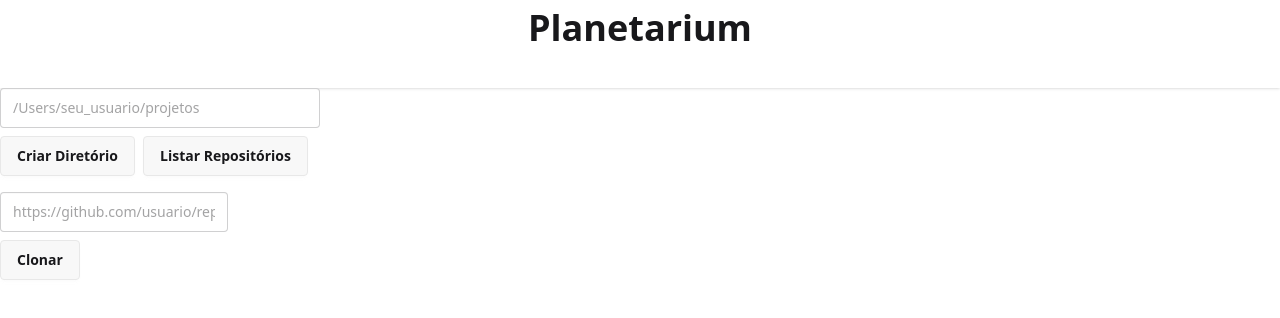
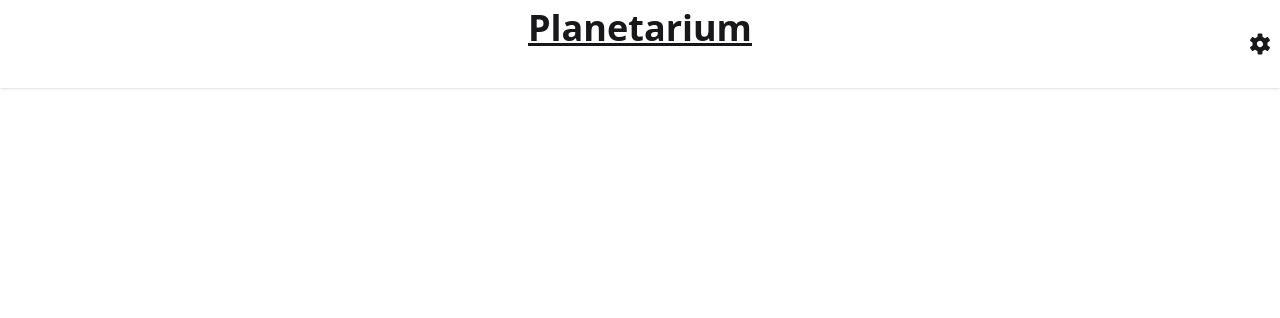
Before and after one commit to lucasvst/git-planetarium, a React (Vite) app: page / in a window 1280 px wide. Shown: the top 318 px of the page. Built offline with nearby package versions, Linux system fonts and the light colour scheme.

Commit message:
feat: add SettingsPage component and integrate heroicons; update GitManager API functions

```diff
--- a/package.json
+++ b/package.json
@@ -10,6 +10,7 @@
     "tauri": "tauri"
   },
   "dependencies": {
+    "@heroicons/react": "^2.2.0",
     "@tailwindcss/vite": "^4.1.13",
     "@tauri-apps/api": "^2",
     "@tauri-apps/plugin-opener": "^2",
--- a/src/App.tsx
+++ b/src/App.tsx
@@ -1,8 +1,9 @@
 import { Route, Routes } from "react-router"
 
+import Full from "./layouts/full"
 import Dashboard from "./modules/dashboard/page"
 import RepositoryPage from "./modules/repository/page"
-import Full from "./layouts/full";
+import SettingsPage from "./modules/settings/page"
 
 function App () {
   return (
@@ -10,6 +11,7 @@ function App () {
       <Route element={<Full />}>
         <Route index element={<Dashboard />} />
         <Route path="/repositories/:name" element={<RepositoryPage />} />
+        <Route path="/settings" element={<SettingsPage />} />
       </Route>
     </Routes>
   );
--- a/src/layouts/full/index.tsx
+++ b/src/layouts/full/index.tsx
@@ -1,4 +1,5 @@
-import { Outlet } from "react-router";
+import { Cog6ToothIcon } from "@heroicons/react/16/solid";
+import { NavLink, Outlet } from "react-router";
 
 export default function () {
     return (
@@ -6,9 +7,17 @@ export default function () {
             <div className="navbar bg-base-100 shadow-sm">
                 <div className="navbar-start" />
                 <div className="navbar-center">
-                    <h1>Planetarium</h1>
+                    <NavLink to="/">
+                        <h1>Planetarium</h1>
+                    </NavLink>
                 </div>
-                <div className="navbar-end" />
+                <div className="navbar-end">
+                    {/* <button className="btn btn-ghost btn-circle"> */}
+                    <NavLink to="/settings">
+                        <Cog6ToothIcon className="size-6" />
+                    </NavLink>
+                    {/* </button> */}
+                </div>
             </div>
             <Outlet />
         </div>
--- a/src/modules/dashboard/page.tsx
+++ b/src/modules/dashboard/page.tsx
@@ -2,67 +2,31 @@ import React, { useState, useEffect } from 'react';
 import { useNavigate } from 'react-router';
 
 import {
-  Setup,
   ListRepositories,
-  GitClone,
   Repository,
-} from "./../api/GitManager";
+} from "./../../core/api/GitManager";
 
 import useSettings from './../settings';
 
 const GitManager: React.FC = () => {
-  const [directoryPath, setDirectoryPath] = useState('');
-  const [repoUrl, setRepoUrl] = useState('');
+
   const [repositories, setRepositories] = useState<Repository[]>([]);
-  const [message, setMessage] = useState('');
   const navigate = useNavigate();
+  const [settings] = useSettings()
 
-  const [settings, setSettings] = useSettings()
-
-  useEffect(() => {
-    setDirectoryPath(settings.directoryPath||"")
-  }, [settings])
-
-
-  useEffect(() => {
-    if (directoryPath) {
-      handleListRepositories();
-    }
-  }, [directoryPath]);
-
-  const handleSetup = async () => {
-    setMessage('');
+  const handleListRepositories = async (directoryPath: string) => {
     try {
-      const result = await Setup(directoryPath);
-      setMessage(result);
+      setRepositories(await ListRepositories(directoryPath));
     } catch (error) {
-      setMessage(`Erro: ${error}`);
-    }
-  };
-
-  const handleListRepositories = async () => {
-    setMessage('');
-    try {
-      const result = await ListRepositories(directoryPath);
-      setRepositories(result);
-      setMessage(`Encontrados ${result.length} repositórios.`);
-    } catch (error) {
-      setMessage(`Erro: ${error}`);
       setRepositories([]);
     }
   };
 
-  const handleGitClone = async () => {
-    setMessage('');
-    try {
-      const result = await GitClone(repoUrl, directoryPath);
-      setMessage(result);
-      // Recarrega a lista de repositórios após o clone
-      await handleListRepositories();
-    } catch (error) {
-      setMessage(`Erro: ${error}`);
+  useEffect(() => {
+    if (settings.directoryPath) {
+      handleListRepositories(settings.directoryPath);
     }
-  };
+  }, [settings.directoryPath]);
 
   const handleRowClick = (repoName: string) => {
     navigate(`/repositories/${repoName}`);
@@ -70,64 +34,6 @@ const GitManager: React.FC = () => {
 
   return (
     <div className="flex flex-col gap-4">
-
-      {/* DIRECTORY */}
-      <div className="flex flex-col gap-2">
-        <label className="floating-label">
-          <span>Caminho do Diretório:</span>
-          <input
-            className="input input-md"
-            type="text"
-            value={directoryPath}
-            onChange={async (e) => {
-              setDirectoryPath(e.target.value)
-              setSettings({ directoryPath: e.target.value })
-            }}
-            placeholder="/Users/seu_usuario/projetos"
-          />
-        </label>
-        <div className="flex gap-2">
-          <button
-            className="btn"
-            onClick={handleSetup}
-          >
-            Criar Diretório
-          </button>
-          <button
-            className="btn"
-            onClick={handleListRepositories}
-          >
-            Listar Repositórios
-          </button>
-        </div>
-      </div>
-
-      {/* REPOSITORY */}
-      <div className="flex flex-col gap-2">
-        <div className="flex gap-2">
-          <label className="floating-label">
-            <span>URL do Repositório:</span>
-            <input
-              className="input input-md"
-              type="text"
-              value={repoUrl}
-              onChange={(e) => setRepoUrl(e.target.value)}
-              placeholder="https://github.com/usuario/repo.git"
-            />
-          </label>
-        </div>
-        <div className="flex gap-2">
-          <button
-            className="btn"
-            onClick={handleGitClone}
-          >
-            Clonar
-          </button>
-        </div>
-      </div>
-
-      {message && <p>{message}</p>}
-
       {repositories.length > 0 && (
         <div>
           <h2>Repositórios no Diretório</h2>
--- a/src/modules/repository/page.tsx
+++ b/src/modules/repository/page.tsx
@@ -1,7 +1,8 @@
 import React, { useState, useEffect } from 'react';
 import { useParams } from 'react-router';
 
-import { GetRepositoryCommits } from './../api/GitManager';
+import { GetRepositoryCommits } from './../../core/api/GitManager';
+
 import useSettings from './../settings';
 
 const RepositoryPage: React.FC = () => {
--- /dev/null
+++ b/src/modules/settings/page.tsx
@@ -0,0 +1,37 @@
+import React, { useState, useEffect } from 'react';
+
+import useSettings from './../settings';
+
+const SettingsPage: React.FC = () => {
+
+    const [directoryPath, setDirectoryPath] = useState('');
+    const [settings, setSettings] = useSettings()
+
+    useEffect(() => {
+        setDirectoryPath(settings.directoryPath||"")
+    }, [settings])
+
+    return (
+        <div className="flex flex-col gap-4">
+
+        {/* DIRECTORY */}
+            <div className="flex flex-col gap-2">
+                <label className="floating-label">
+                <span>Directory path:</span>
+                <input
+                    className="input input-md"
+                    type="text"
+                    value={directoryPath}
+                    onChange={async (e) => {
+                    setDirectoryPath(e.target.value)
+                    setSettings({ directoryPath: e.target.value })
+                    }}
+                    placeholder="/Users/your_username/projects"
+                />
+                </label>
+            </div>
+        </div>
+    );
+};
+
+export default SettingsPage;
```
Also changed, not shown: src/core/api/GitManager.ts (renamed from src/modules/api/GitManager.ts), 1 other file (tests, documents, lock files or other folders).
